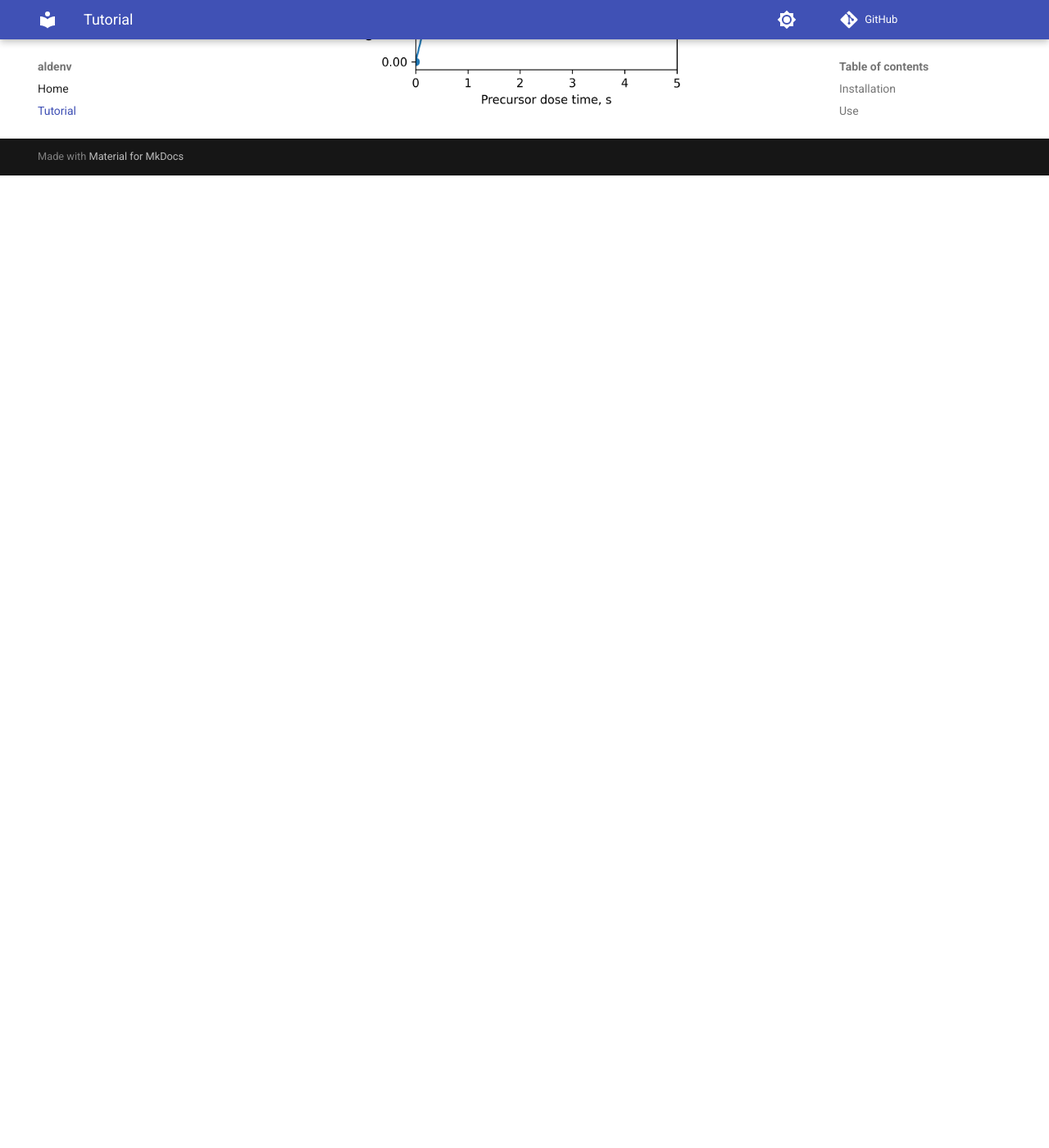
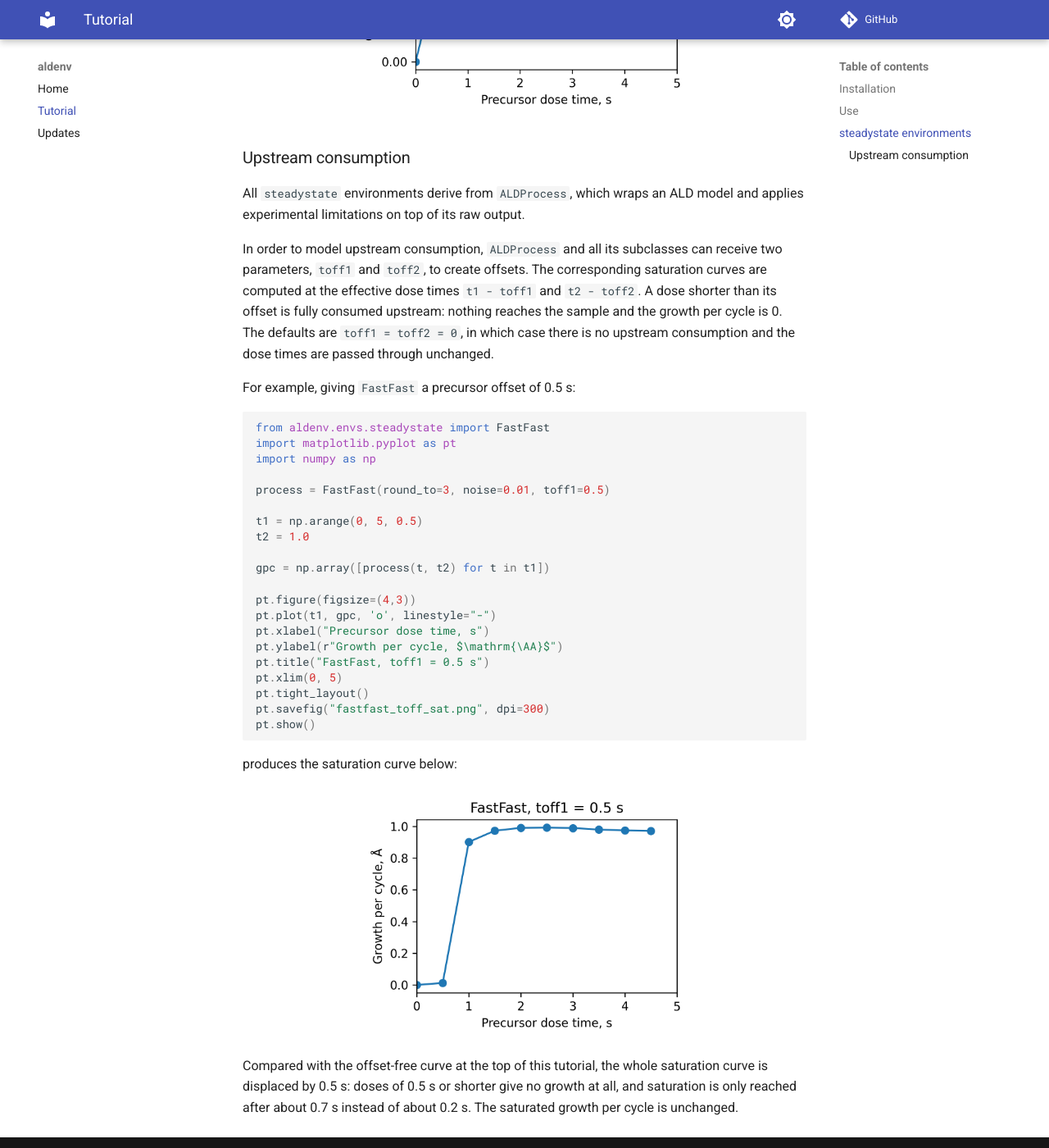
Before and after one commit to aldsim/aldenv, an MkDocs documentation site: the page built from docs/tutorial.md, in a window 1280 px wide and 1400 px high, scrolled down 1878 px. Shown: the whole window at 82% size. Built offline with MkDocs 1.6.1 and Material for MkDocs 9.7.7, drawn with Linux system fonts in a browser that asks for light colours; plug-ins that fetch from the network failed and are left out; comment, search, counter and statistics services are not loaded; before the commit the page ends 2092 px from its top, so only the background shows below that.

Commit message:
updated the tutorial with toffsets

````diff
--- a/docs/tutorial.md
+++ b/docs/tutorial.md
@@ -49,3 +49,44 @@
 <figure markdown="span">
 ![FastFast saturation curve](./images/fastfastcvd01_sat.png){ width="60%" }
 </figure>
+
+### Upstream consumption
+
+All `steadystate` environments derive from `ALDProcess`, which wraps an ALD model and applies experimental limitations on top of its raw output.
+
+In order to model upstream consumption,
+`ALDProcess` and all its subclasses can
+receive two parameters, `toff1` and `toff2`, to create offsets. The corresponding saturation curves are computed at the effective dose times `t1 - toff1` and `t2 - toff2`. A dose shorter than its offset is fully consumed upstream: nothing reaches the sample and the growth per cycle is 0. The defaults are `toff1 = toff2 = 0`, in which case there is no upstream consumption and the dose times are passed through unchanged.
+
+For example, giving `FastFast` a precursor offset of 0.5 s:
+
+```Python
+from aldenv.envs.steadystate import FastFast
+import matplotlib.pyplot as pt
+import numpy as np
+
+process = FastFast(round_to=3, noise=0.01, toff1=0.5)
+
+t1 = np.arange(0, 5, 0.5)
+t2 = 1.0
+
+gpc = np.array([process(t, t2) for t in t1])
+
+pt.figure(figsize=(4,3))
+pt.plot(t1, gpc, 'o', linestyle="-")
+pt.xlabel("Precursor dose time, s")
+pt.ylabel(r"Growth per cycle, $\mathrm{\AA}$")
+pt.title("FastFast, toff1 = 0.5 s")
+pt.xlim(0, 5)
+pt.tight_layout()
+pt.savefig("fastfast_toff_sat.png", dpi=300)
+pt.show()
+```
+
+produces the saturation curve below:
+
+<figure markdown="span">
+![FastFast saturation curve with upstream consumption](./images/fastfast_toff_sat.png){ width="60%" }
+</figure>
+
+Compared with the offset-free curve at the top of this tutorial, the whole saturation curve is displaced by 0.5 s: doses of 0.5 s or shorter give no growth at all, and saturation is only reached after about 0.7 s instead of about 0.2 s. The saturated growth per cycle is unchanged.
````
Also changed, not shown: docs/index.md (+0 -1 lines), docs/images/fastfast_toff_sat.png (added).
